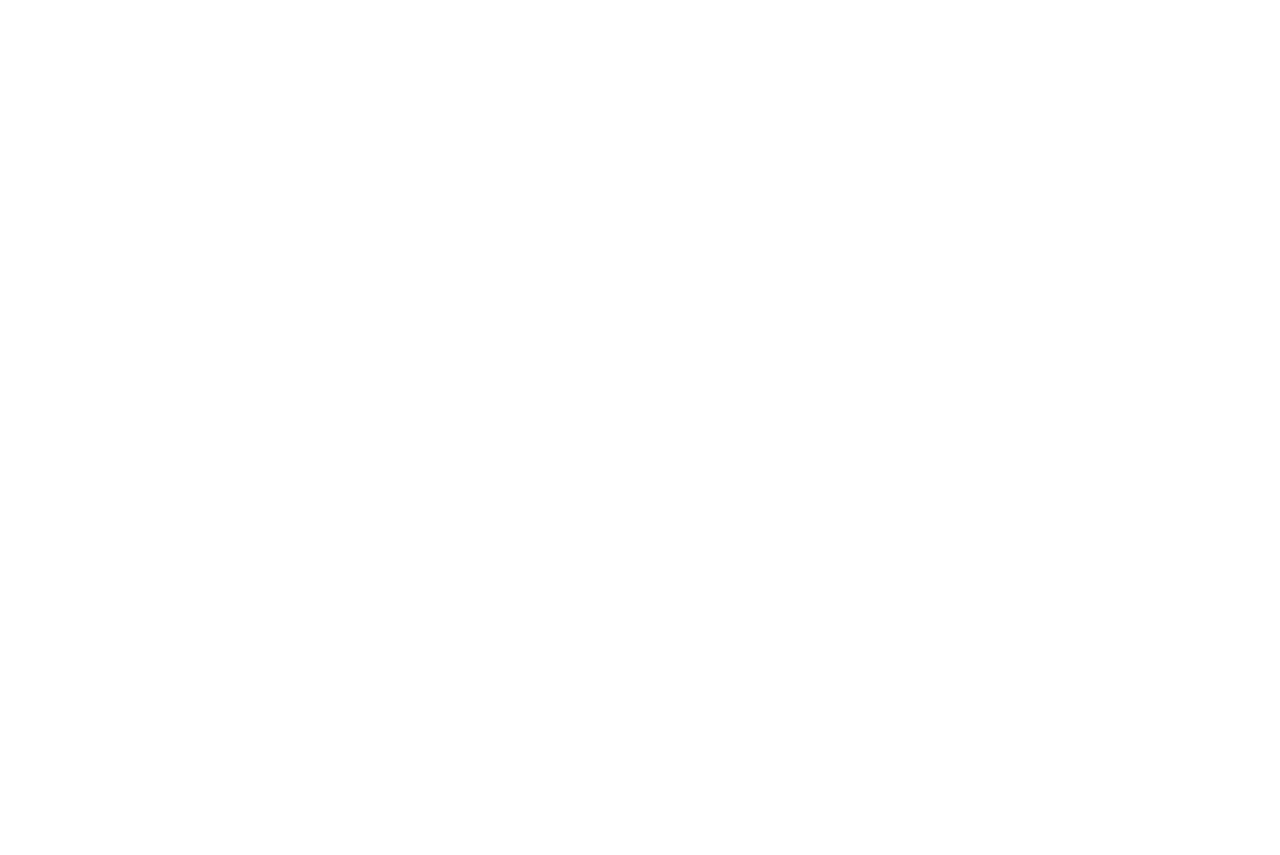
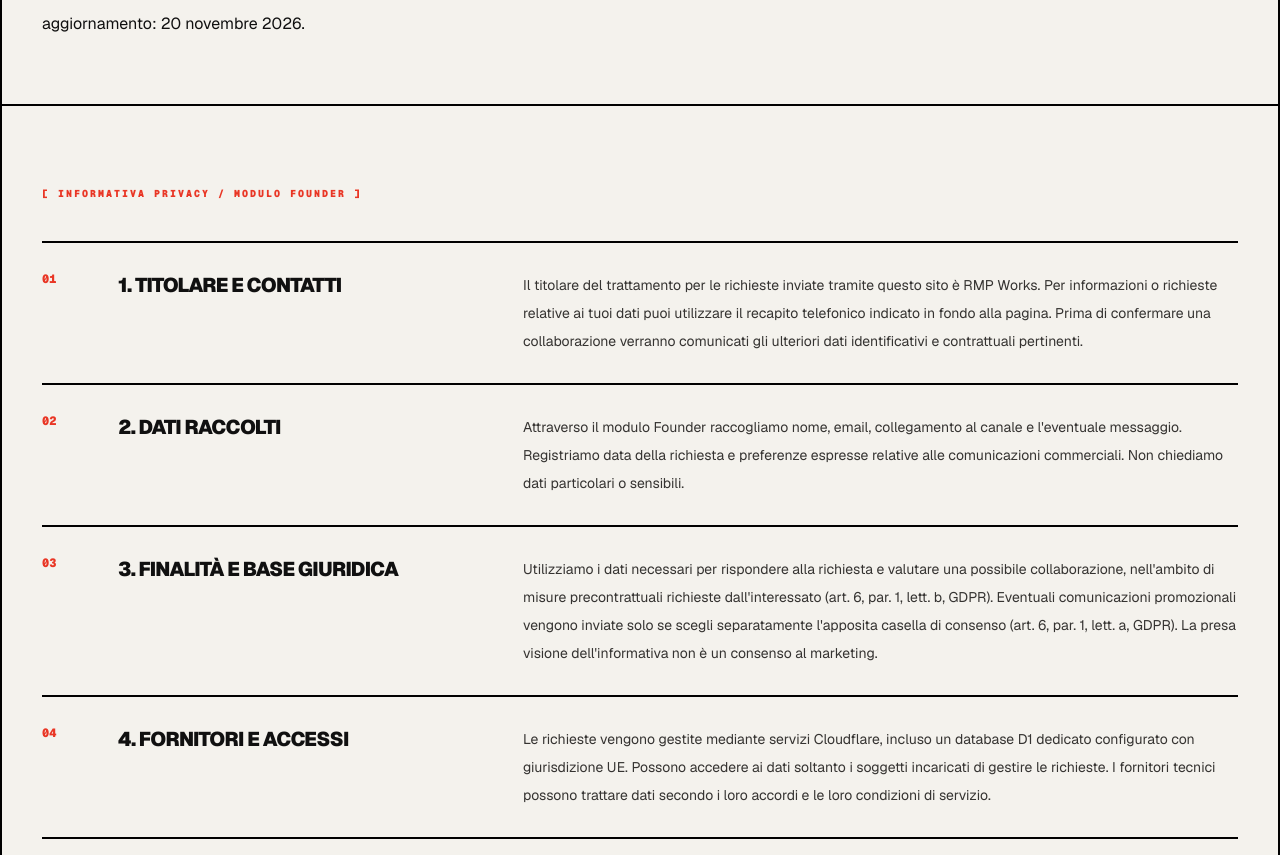
Before and after one commit to MacNaym/rmpworks, a Next.js app: page /privacy in a window 1280 px wide. Before the commit this address had no page. Shown: the part 442-1297 px from the top of the page. Before the commit the page ends 800 px from the top, so only its background shows below. Built offline with nearby package versions, Linux system fonts and the light colour scheme.

Commit message:
feat: disclose actual Founder lead data uses and privacy rights

```diff
--- /dev/null
+++ b/app/privacy/page.tsx
@@ -0,0 +1,17 @@
+import type {Metadata} from "next";
+import {PageShell,HeroMeta,frame,eyebrow} from "../_components/EditorialShell";
+import {rmpPhone} from "../contact-details";
+export const metadata:Metadata={title:"Informativa privacy | RMP Works",description:"Come vengono trattati i dati inviati attraverso il modulo di contatto RMP Creator Studio."};
+const sections=[
+ {title:"1. Titolare e contatti",text:"Il titolare del trattamento per le richieste inviate tramite questo sito è RMP Works. Per informazioni o richieste relative ai tuoi dati puoi utilizzare il recapito telefonico indicato in fondo alla pagina. Prima di confermare una collaborazione verranno comunicati gli ulteriori dati identificativi e contrattuali pertinenti."},
+ {title:"2. Dati raccolti",text:"Attraverso il modulo Founder raccogliamo nome, email, collegamento al canale e l'eventuale messaggio. Registriamo data della richiesta e preferenze espresse relative alle comunicazioni commerciali. Non chiediamo dati particolari o sensibili."},
+ {title:"3. Finalità e base giuridica",text:"Utilizziamo i dati necessari per rispondere alla richiesta e valutare una possibile collaborazione, nell'ambito di misure precontrattuali richieste dall'interessato (art. 6, par. 1, lett. b, GDPR). Eventuali comunicazioni promozionali vengono inviate solo se scegli separatamente l'apposita casella di consenso (art. 6, par. 1, lett. a, GDPR). La presa visione dell'informativa non è un consenso al marketing."},
+ {title:"4. Fornitori e accessi",text:"Le richieste vengono gestite mediante servizi Cloudflare, incluso un database D1 dedicato configurato con giurisdizione UE. Possono accedere ai dati soltanto i soggetti incaricati di gestire le richieste. I fornitori tecnici possono trattare dati secondo i loro accordi e le loro condizioni di servizio."},
+ {title:"5. Conservazione",text:"Le richieste non trasformate in rapporto contrattuale saranno conservate per il tempo necessario alla gestione e al seguito del contatto e comunque, come criterio operativo, non oltre 12 mesi dalla loro ultima gestione, salvo necessità legittime o obblighi di legge. Le preferenze di marketing vengono conservate finché sono valide e comunque possono essere revocate."},
+ {title:"6. Diritti",text:"Puoi richiedere accesso, rettifica, cancellazione, limitazione o portabilità dei dati nei casi previsti dal GDPR, opporti al trattamento ove applicabile e revocare il consenso promozionale in ogni momento. Puoi anche presentare reclamo al Garante per la protezione dei dati personali."},
+ {title:"7. Natura del conferimento",text:"I campi contrassegnati da asterisco sono necessari per valutare e rispondere alla tua richiesta. Il messaggio è facoltativo. Il consenso per comunicazioni promozionali è facoltativo e non influisce sulla possibilità di contattarci."},
+ {title:"8. Aggiornamenti",text:"Questa informativa riguarda il modulo di primo contatto Creator Studio, non eventuali piattaforme creator, acquisti o servizi futuri. Per tali servizi saranno pubblicate le informazioni specifiche prima di raccogliere ulteriori dati."}
+];
+export default function PrivacyPage(){
+ return <PageShell><section className={frame+" border-b-2 border-black pb-12 pt-10 sm:pb-16"}><HeroMeta left="RMP Works / Informazioni" right="Trattamento dati / Contatto"/><h1 className="text-[clamp(3.5rem,9vw,10rem)] font-black uppercase leading-[.83] tracking-[-.09em]">I TUOI DATI.<br/><span className="text-[#e93625]">IN CHIARO.</span></h1><p className="mt-8 max-w-3xl text-base leading-8">Informativa sul trattamento dei dati inviati nel modulo di contatto RMP Creator Studio. Ultimo aggiornamento: 20 novembre 2026.</p></section><section className={frame+" py-16 sm:py-20"}><p className={eyebrow+" text-[#e93625]"}>[ INFORMATIVA PRIVACY / MODULO FOUNDER ]</p><div className="mt-10 border-t-2 border-black">{sections.map((s,i)=><article key={s.title} className="grid gap-5 border-b-2 border-black py-7 md:grid-cols-[56px_.7fr_1.3fr]"><span className="font-mono text-xs font-black text-[#e93625]">{String(i+1).padStart(2,"0")}</span><h2 className="text-xl font-black uppercase tracking-[-.04em]">{s.title}</h2><p className="text-sm leading-7 text-[#353331]">{s.text}</p></article>)}</div><div className="mt-10 border-l-2 border-[#e93625] pl-5 text-sm leading-7"><p className="font-black">Contatto per richieste privacy</p><a href={rmpPhone.href} className="underline">{rmpPhone.display}</a></div></section></PageShell>;
+}
```
